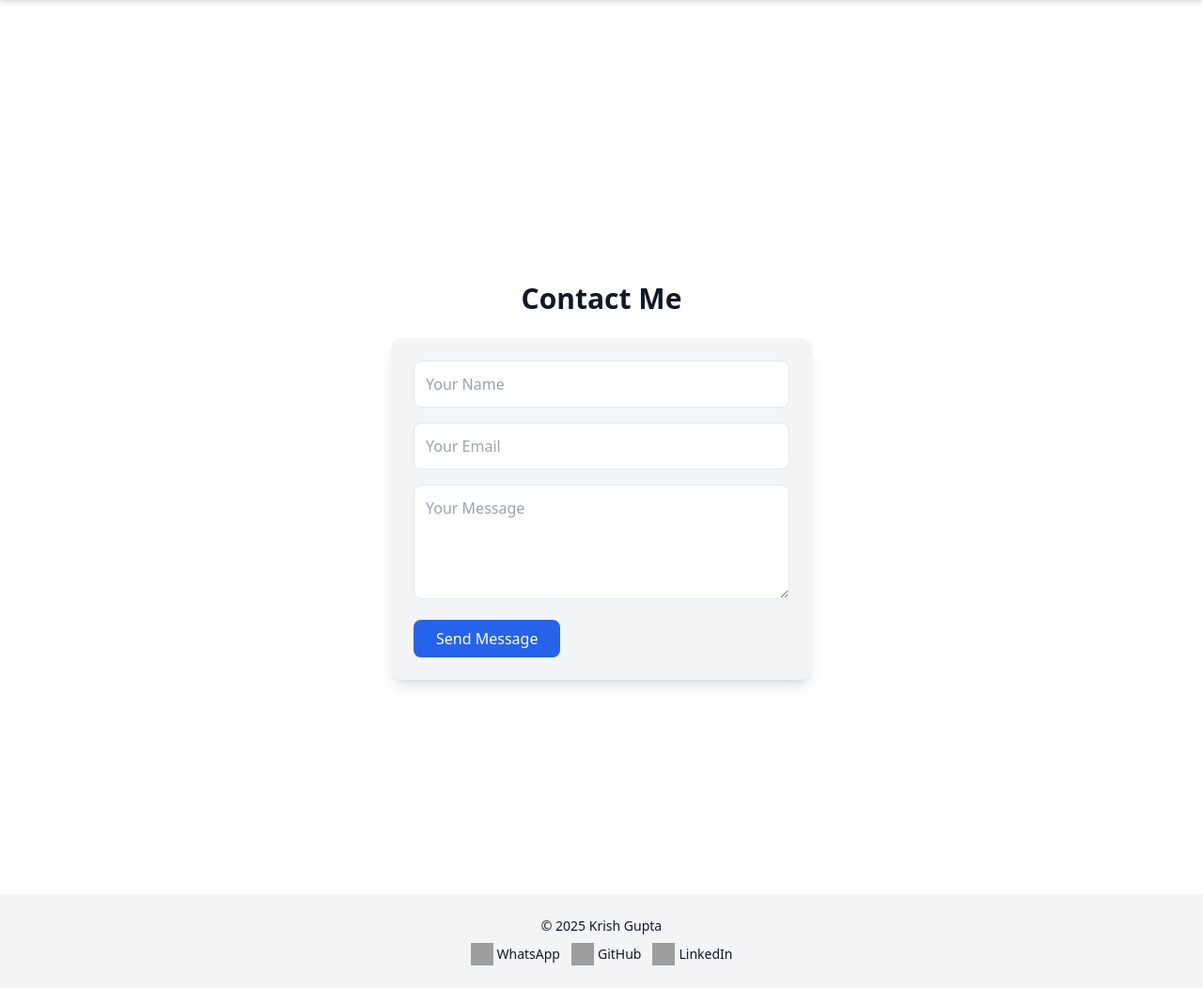
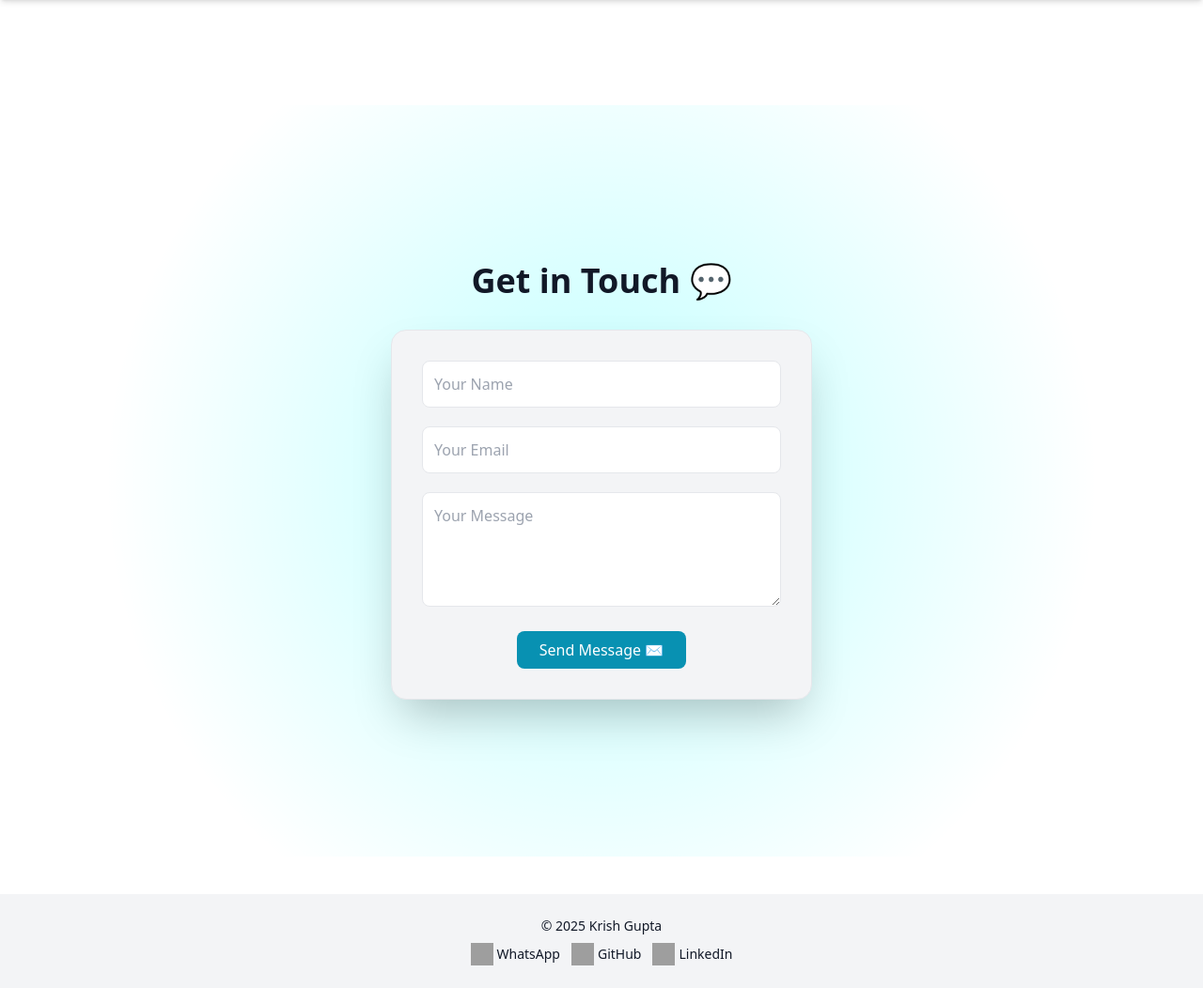
Before and after one commit to kg0420/My-Portfolio, a Flask app: page /contact in a window 1280 px wide. Shown: the part 57-1109 px from the top of the page at 94% size. Run offline with Flask 3, Linux system fonts and the light colour scheme; some libraries are stand-ins or nearby versions; grey boxes are pictures that could not be loaded.

Commit message:
Update contact.html

```diff
--- a/templates/contact.html
+++ b/templates/contact.html
@@ -1,23 +1,60 @@
 {% extends "base.html" %}
 {% block title %}Contact | Krish Gupta{% endblock %}
 {% block content %}
-<body class="bg-white dark:bg-gray-900 text-gray-900 dark:text-gray-100">
 
-  <div class="min-h-screen flex flex-col justify-center items-center px-4">
-    <h2 class="text-3xl font-bold mb-6">Contact Me</h2>
-    <form action="/contact" method="POST" class="max-w-md w-full mx-auto space-y-4 bg-gray-100 dark:bg-gray-800 p-6 rounded-xl shadow-lg">
-      <input type="text" name="name" placeholder="Your Name" class="w-full p-3 rounded-lg border dark:bg-gray-700 dark:border-gray-600" required />
-      <input type="email" name="email" placeholder="Your Email" class="w-full p-3 rounded-lg border dark:bg-gray-700 dark:border-gray-600" required />
-      <textarea name="message" placeholder="Your Message" class="w-full p-3 rounded-lg border dark:bg-gray-700 dark:border-gray-600" rows="4" required></textarea>
-      <button type="submit" class="bg-blue-600 text-white px-6 py-2 rounded-lg hover:bg-blue-700 transition">Send Message</button>
+<body class="bg-white dark:bg-gray-900 text-gray-900 dark:text-gray-100 transition-colors duration-300">
+
+  <section class="min-h-screen flex flex-col justify-center items-center px-4 relative overflow-hidden">
+
+    <!-- Background glow -->
+    <div class="absolute inset-0 bg-[radial-gradient(circle_at_center,rgba(0,255,255,0.25),transparent_70%)]"></div>
+
+    <div class="relative z-10 text-center" data-aos="fade-up" data-aos-duration="800">
+      <h2 class="text-4xl font-bold mb-8">Get in Touch 💬</h2>
+
+      <form
+        action="/contact"
+        method="POST"
+        class="max-w-md w-full mx-auto space-y-5 bg-gray-100 dark:bg-gray-800/80 p-8 rounded-2xl shadow-2xl backdrop-blur-md border border-gray-200 dark:border-gray-700 transition-transform duration-500 hover:scale-[1.02]"
+        data-aos="zoom-in"
+        data-aos-delay="200"
+      >
+        <input
+          type="text"
+          name="name"
+          placeholder="Your Name"
+          class="w-full p-3 rounded-lg border dark:bg-gray-700 dark:border-gray-600 focus:ring-2 focus:ring-cyan-400 focus:outline-none transition"
+          required
+        />
+        <input
+          type="email"
+          name="email"
+          placeholder="Your Email"
+          class="w-full p-3 rounded-lg border dark:bg-gray-700 dark:border-gray-600 focus:ring-2 focus:ring-cyan-400 focus:outline-none transition"
+          required
+        />
+        <textarea
+          name="message"
+          placeholder="Your Message"
+          class="w-full p-3 rounded-lg border dark:bg-gray-700 dark:border-gray-600 focus:ring-2 focus:ring-cyan-400 focus:outline-none transition"
+          rows="4"
+          required
+        ></textarea>
+        <button
+          type="submit"
+          class="bg-cyan-600 text-white px-6 py-2 rounded-lg font-medium hover:bg-cyan-700 active:scale-95 transition-transform duration-200"
+        >
+          Send Message ✉️
+        </button>
       </form>
 
       <!-- Flash messages -->
       {% with messages = get_flashed_messages(with_categories=true) %}
         {% if messages %}
-        <div class="mt-4">
+          <div class="mt-6" data-aos="fade-in" data-aos-delay="300">
             {% for category, message in messages %}
-            <div class="px-4 py-2 rounded-lg text-white {% if category == 'success' %}bg-green-500{% else %}bg-red-500{% endif %}">
+              <div class="px-4 py-2 rounded-lg text-white text-center font-medium animate-bounce
+                          {% if category == 'success' %}bg-green-500{% else %}bg-red-500{% endif %}">
                 {{ message }}
               </div>
             {% endfor %}
@@ -26,5 +63,13 @@
       {% endwith %}
     </div>
 
+  </section>
+
+  <script src="https://unpkg.com/aos@2.3.1/dist/aos.js"></script>
+  <script>
+    AOS.init({ duration: 700, once: true });
+  </script>
+
 </body>
+
 {% endblock %}
```
Lines whose indentation alone changed are shown as unchanged.
